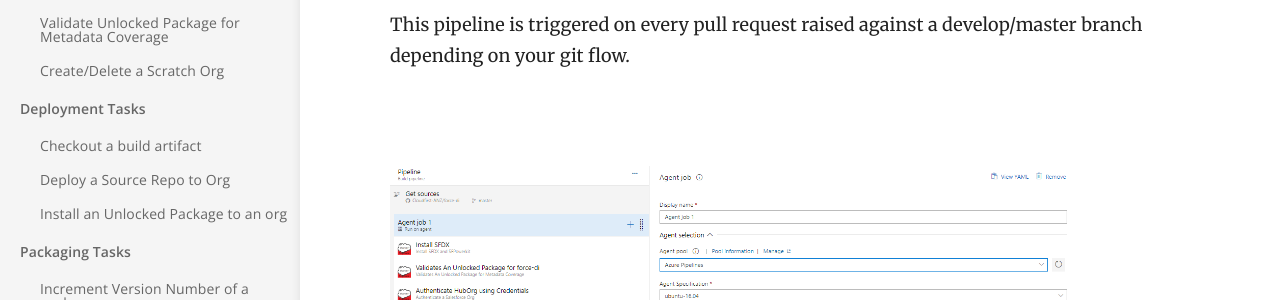
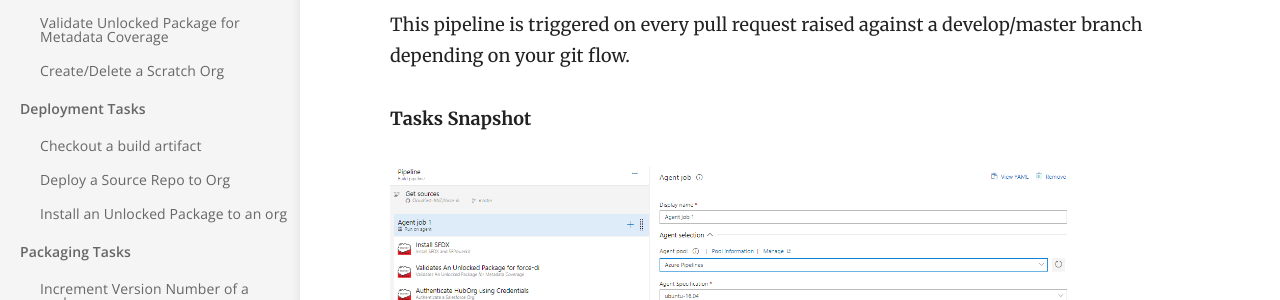
Before and after one commit to nbatterham/sfpowerscripts-doc, a Jekyll site: the page built from _docs/Pipelines/Pull Request Validation using Scratch Org.md, in a window 1280 px wide. Shown: the part 405-705 px from the top of the page. Built offline with Jekyll 4.4.1, drawn with Linux system fonts in a browser that asks for light colours.

Commit message:
Minor Fixes

```diff
--- a/_docs/Pipelines/Pull Request Validation using Scratch Org.md
+++ b/_docs/Pipelines/Pull Request Validation using Scratch Org.md
@@ -8,9 +8,7 @@ This pipeline demonstrates how you can build a pull request validation pipeline
 
 This pipeline is triggered on every pull request  raised against a develop/master branch depending on your git flow.
 
-
-
-&nbsp;
+**Tasks Snapshot**
 
 ![](/images/PR Pipeline ScratchOrg.png){: width="1570" height="824"}
 
```
Also changed, not shown: 1 other file.
